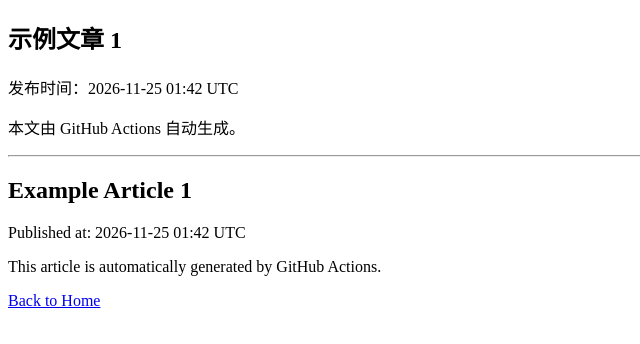
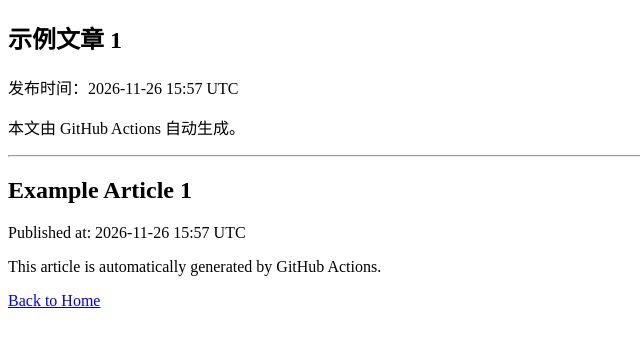
Before and after one commit to chanhong30-pixel/car-blog-site, a plain HTML site: page posts/2026/example-1.html in a window 1280 px wide. Shown: the full height of the page, 0-640 px from the left. Drawn offline with Linux system fonts and the light colour scheme.

Commit message:
auto: generate content

```diff
--- a/posts/2026/example-1.html
+++ b/posts/2026/example-1.html
@@ -8,13 +8,13 @@
 <body>
 <section lang="zh">
 <h1>示例文章 1</h1>
-<p>发布时间：2026-11-25 01:42 UTC</p>
+<p>发布时间：2026-11-26 15:57 UTC</p>
 <p>本文由 GitHub Actions 自动生成。</p>
 </section>
 <hr>
 <section lang="en">
 <h1>Example Article 1</h1>
-<p>Published at: 2026-11-25 01:42 UTC</p>
+<p>Published at: 2026-11-26 15:57 UTC</p>
 <p>This article is automatically generated by GitHub Actions.</p>
 </section>
 <a href="../../index.html">Back to Home</a>
```
